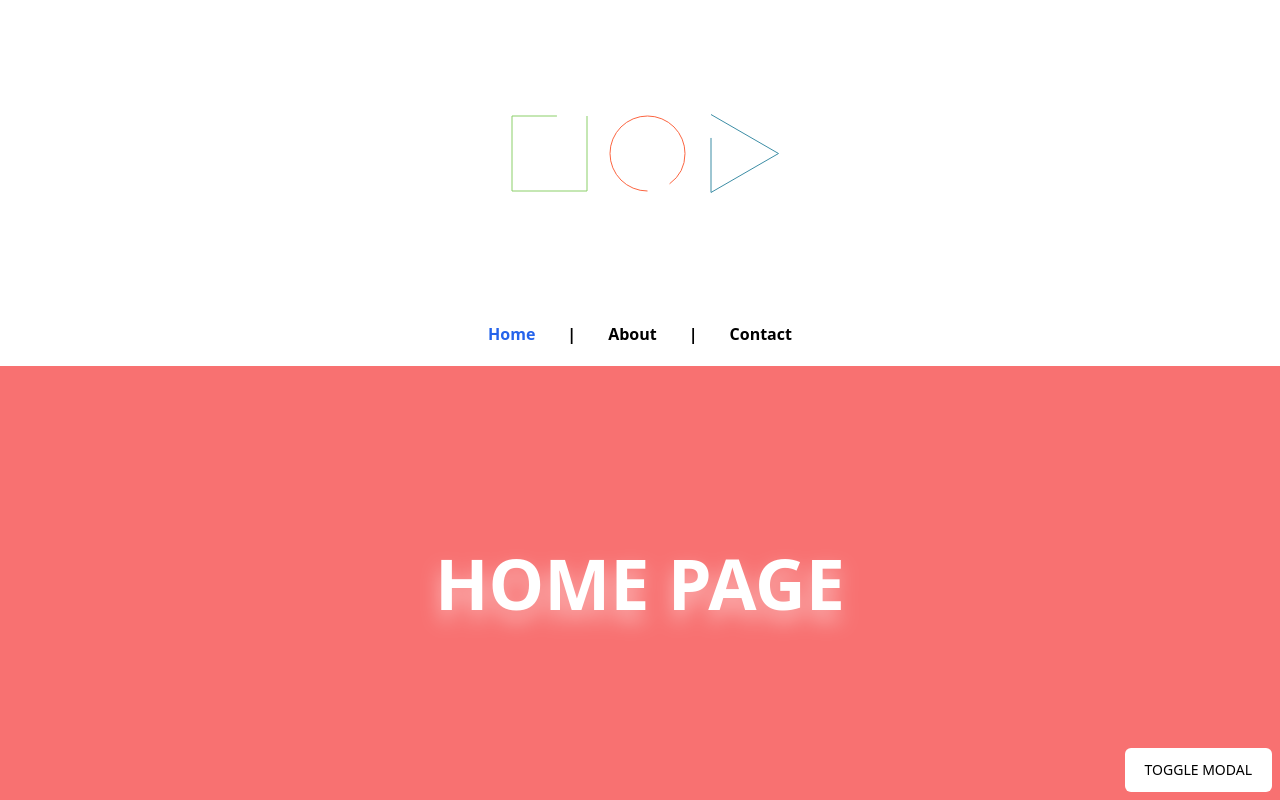
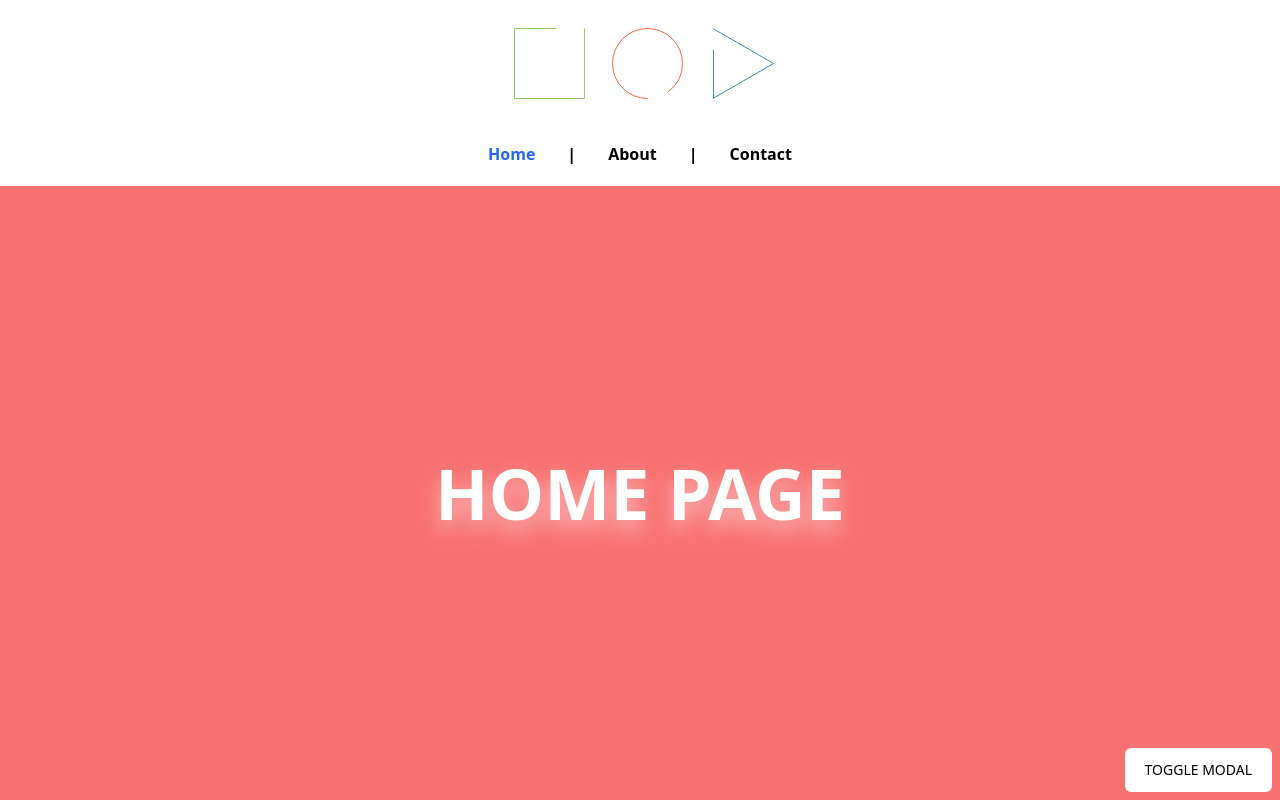
Before and after one commit to Ravi10000/react-ts-framer-motion-and-more, a React (Vite) app: page / in a window 1280 px wide. Built offline with nearby package versions, Linux system fonts and the light colour scheme.

Commit message:
add drag logo

```diff
--- a/src/App.tsx
+++ b/src/App.tsx
@@ -145,16 +145,23 @@ function App() {
     // </div >
 
     <div className="flex flex-col overflow-hidden min-h-[100vh]">
-      <motion.svg
+      {/* <motion.svg
         width="105"
         height="286"
         viewBox="0 0 105 286"
         fill="none"
         xmlns="http://www.w3.org/2000/svg"
+        className="h-fit self-center m-2 rotate-90"
         variants={svgVarients}
         initial="initial"
         animate="animate"
-        className="h-fit self-center m-2 rotate-90"
+        drag
+        dragConstraints={{
+          top: 0,
+          left: 0,
+          right: 0,
+          bottom: 0,
+        }}
       >
         <motion.path
           d="M16.0289 72.5L55 5L93.9711 72.5H16.0289Z"
@@ -177,6 +184,47 @@ function App() {
           height="75"
           stroke="#8BCF69"
           // strokeWidth="10"
+          variants={pathVarients}
+        />
+      </motion.svg> */}
+      <motion.svg
+        width="287"
+        height="106"
+        viewBox="0 0 287 106"
+        fill="none"
+        xmlns="http://www.w3.org/2000/svg"
+        className="h-fit self-center m-2"
+        variants={svgVarients}
+        initial="initial"
+        animate="animate"
+        drag
+        dragConstraints={{
+          top: 0,
+          left: 0,
+          right: 0,
+          bottom: 0,
+        }}
+      >
+        <motion.path
+          d="M216.5 20.859L276.5 55.5L216.5 90.141L216.5 20.859Z"
+          stroke="#3C8DA5"
+          variants={pathVarients}
+        />
+        <motion.circle
+          cx="150.5"
+          cy="55.5"
+          r="35"
+          transform="rotate(90 150.5 55.5)"
+          stroke="#FC6541"
+          variants={pathVarients}
+        />
+        <motion.rect
+          x="87.5"
+          y="20.5"
+          width="70"
+          height="70"
+          transform="rotate(90 87.5 20.5)"
+          stroke="#8BCF69"
           variants={pathVarients}
         />
       </motion.svg>
```
